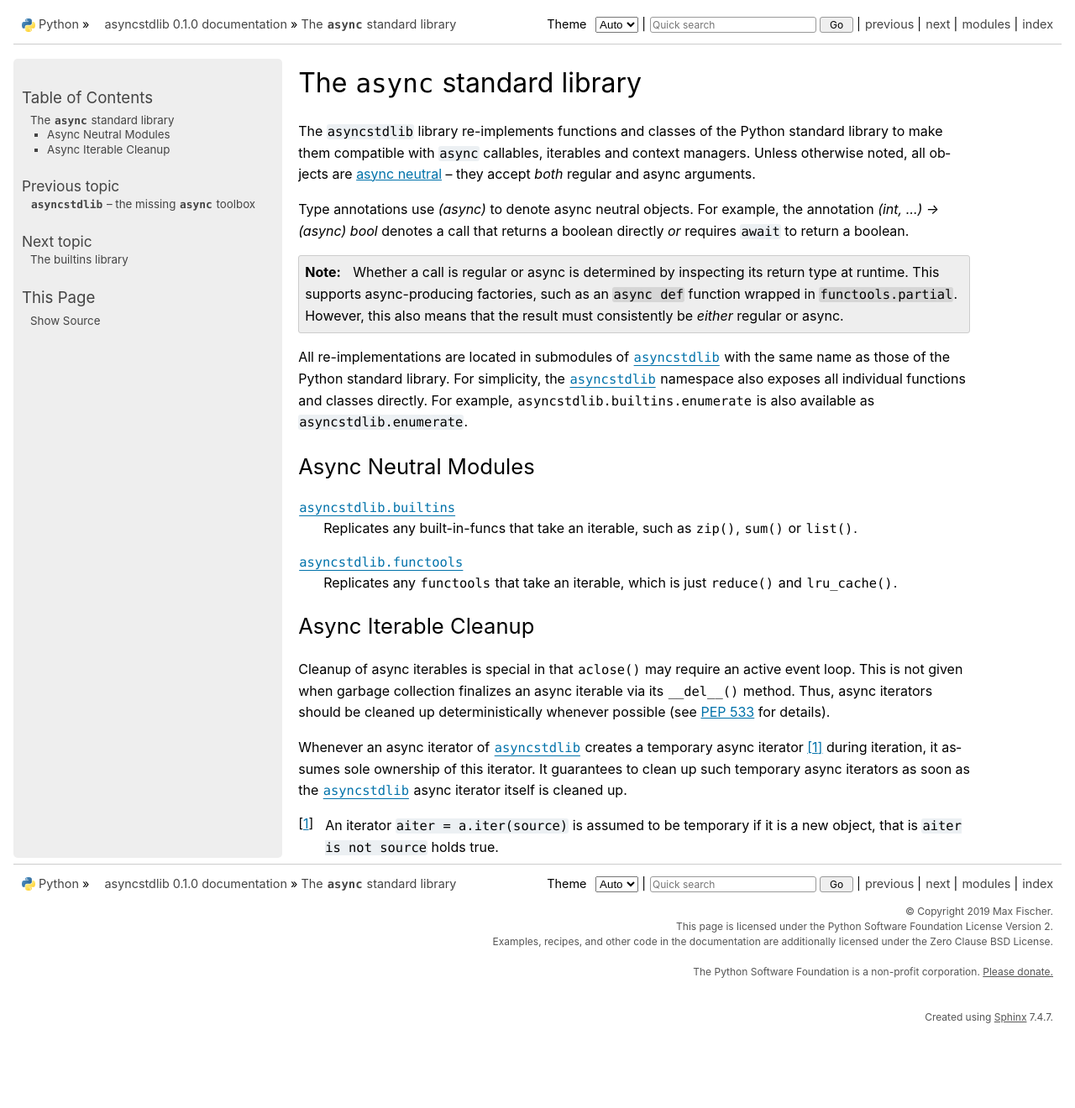
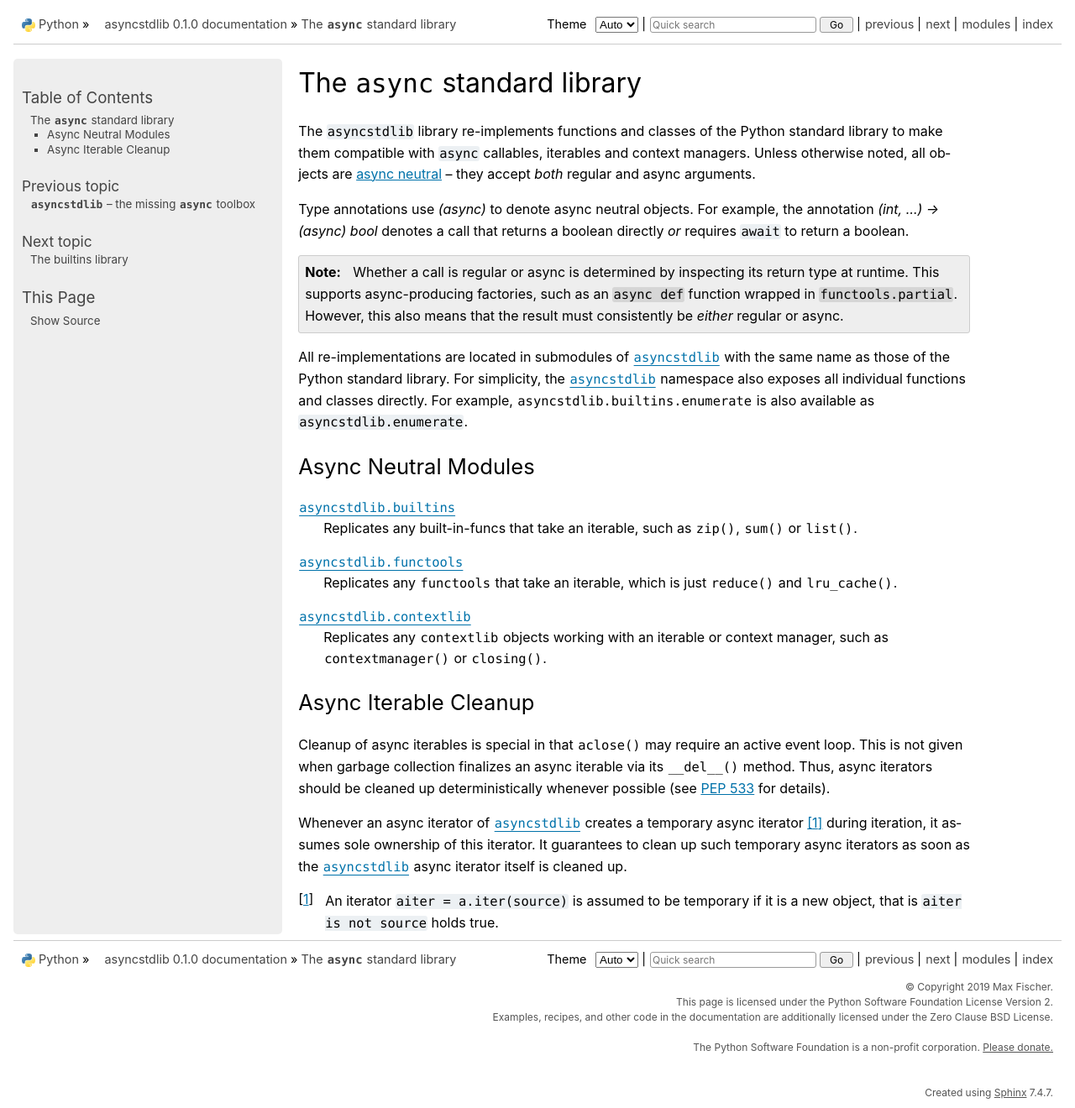
Before and after one commit to maxfischer2781/asyncstdlib, a Sphinx documentation site: the page built from docs/source/api/asyncstdlib.rst, in a window 1280 px wide and 1320 px high. Shown: the whole window at 84% size. Built offline with Sphinx 7.4.7, drawn with Linux system fonts in a browser that asks for light colours; formulas are drawn with MathJax 3.

Commit message:
contextlib docs

```diff
--- a/docs/source/api/asyncstdlib.rst
+++ b/docs/source/api/asyncstdlib.rst
@@ -11,6 +11,7 @@ The ``async`` standard library
 
    builtins
    functools
+   contextlib
 
 The ``asyncstdlib`` library re-implements functions and classes of the Python
 standard library to make them compatible with ``async`` callables, iterables
@@ -51,6 +52,12 @@ Async Neutral Modules
     which is just :py:func:`~asyncstdlib.functools.reduce`
     and :py:func:`~asyncstdlib.functools.lru_cache`.
 
+:py:mod:`asyncstdlib.contextlib`
+    Replicates any :py:mod:`contextlib` objects working with an :term:`iterable`
+    or :term:`context manager`,
+    such as :py:func:`~asyncstdlib.contextlib.contextmanager` or
+    :py:func:`~asyncstdlib.contextlib.closing`.
+
 Async Iterable Cleanup
 ======================
 
```
Also changed, not shown: docs/source/api/contextlib.rst (added, +21 -0 lines), 1 other file.
